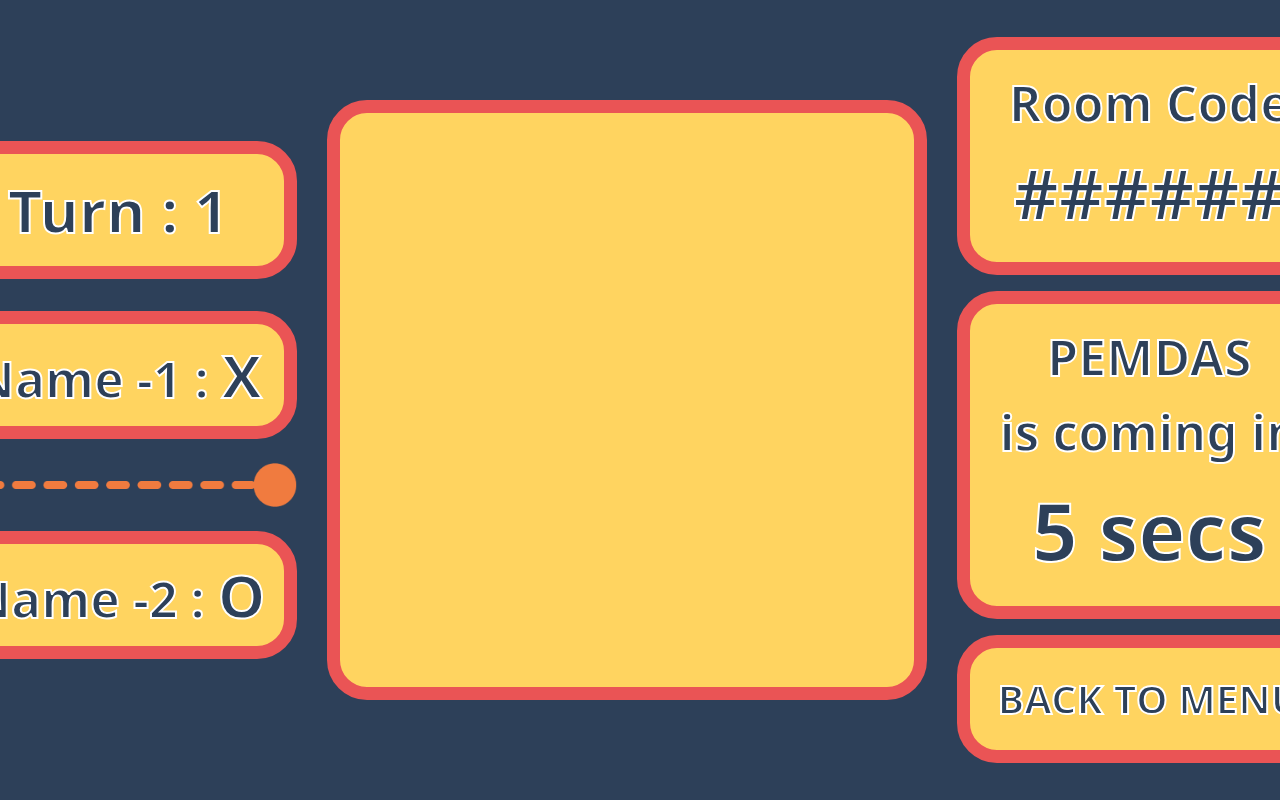
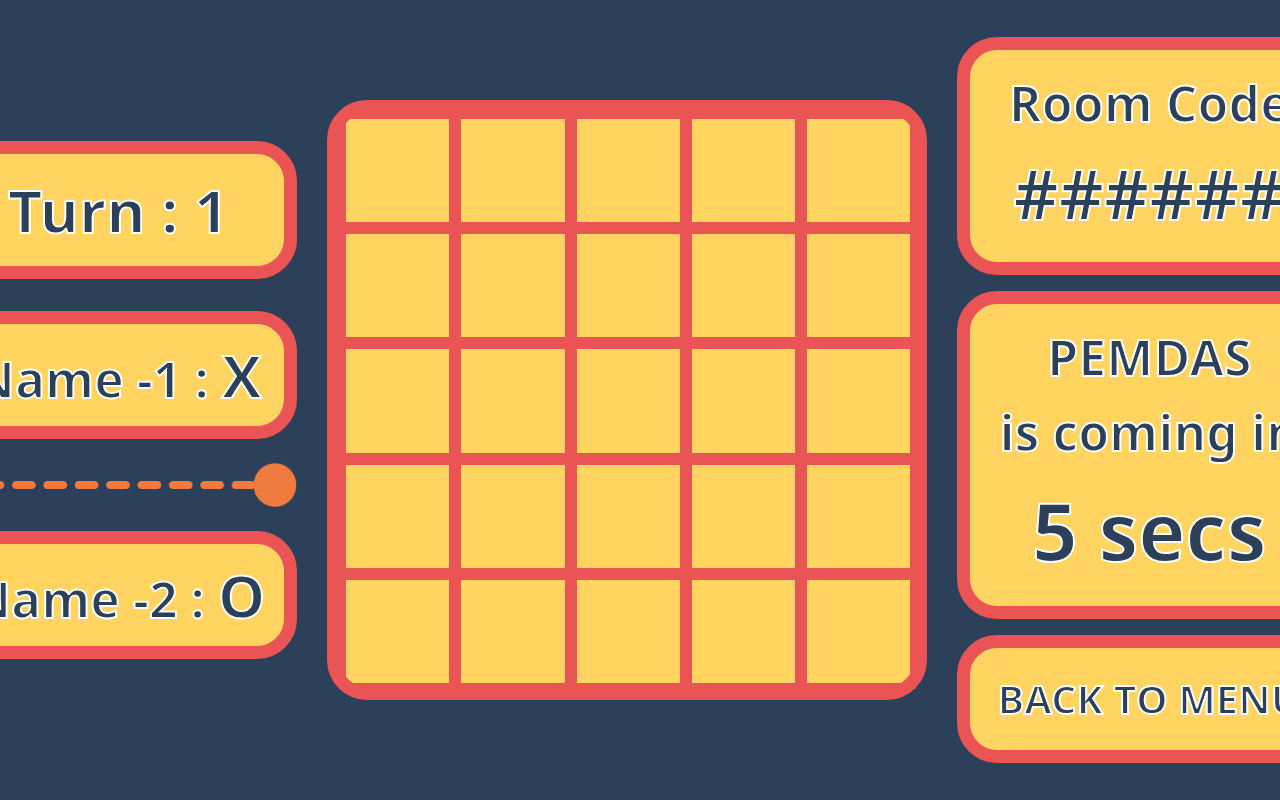
Before and after one commit to Thaipat/Web-Design, a plain HTML site: page Game.html in a window 1280 px wide. Shown: the top 800 px of the page. Drawn offline with nearby package versions, Linux system fonts and the light colour scheme.

Commit message:
XO table
 grid and tr

```diff
--- a/Game.html
+++ b/Game.html
@@ -35,6 +35,31 @@
 .border-check{
     border: 2px solid red;
 }
+.td {
+    border: 13px solid #EA5455;
+    height: 113px;
+    width: 113px;
+    align-items: center;
+    }
+.game-board
+{
+	width: 576px;
+	height: 576px;
+	margin: 0 auto;
+    color: #fff;
+    border-radius: 10px;
+	display: grid;
+	grid-template: repeat(5, 1fr) / repeat(5, 1fr);
+}
+
+.box
+{
+  border: 6.5px solid #EA5455;
+  font-size: 4em;
+  display: flex;
+  justify-content: center;
+  align-items: center;
+}
 </style>
 
 <body style="background-color: #2D4059;">
@@ -63,15 +88,73 @@
                     <div class="btn-color" style="height: 600px; width: 600px;">
                         <!-- insert OX table here -->
 
+                        <!-- table with tr -->
+                        <!-- <table>
+                            <tr>
+                                <td></td>
+                                <td></td>
+                                <td></td>
+                                <td></td>
+                                <td></td>
+                            </tr>
+                            <tr>
+                                <td></td>
+                                <td></td>
+                                <td></td>
+                                <td></td>
+                                <td></td>
+                            </tr>
+                            <tr>
+                                <td></td>
+                                <td></td>
+                                <td></td>
+                                <td></td>
+                                <td></td>
+                            </tr>
+                            <tr>
+                                <td></td>
+                                <td></td>
+                                <td></td>
+                                <td></td>
+                                <td></td>
+                            </tr>
+                            <tr>
+                                <td></td>
+                                <td></td>
+                                <td></td>
+                                <td></td>
+                                <td></td>
+                            </tr> -->
 
-
-
-
-
-
-
-
-
+                            <!-- table with grid -->
+                            <div class="game-board">
+                                <div class="box"></div>
+                                <div class="box"></div>
+                                <div class="box"></div>
+                                <div class="box"></div>
+                                <div class="box"></div>
+                                <div class="box"></div>
+                                <div class="box"></div>
+                                <div class="box"></div>
+                                <div class="box"></div>
+                                <div class="box"></div>
+                                <div class="box"></div>
+                                <div class="box"></div>
+                                <div class="box"></div>
+                                <div class="box"></div>
+                                <div class="box"></div>
+                                <div class="box"></div>
+                                <div class="box"></div>
+                                <div class="box"></div>
+                                <div class="box"></div>
+                                <div class="box"></div>
+                                <div class="box"></div>
+                                <div class="box"></div>
+                                <div class="box"></div>
+                                <div class="box"></div>
+                                <div class="box"></div>
+                            </div>
+                        </table>
                     </div>
                 </div>
 
```
